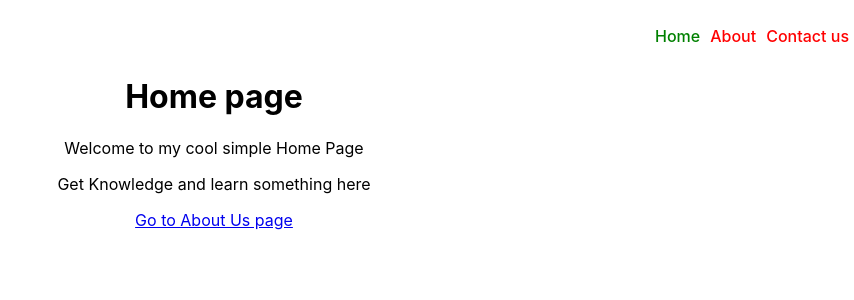
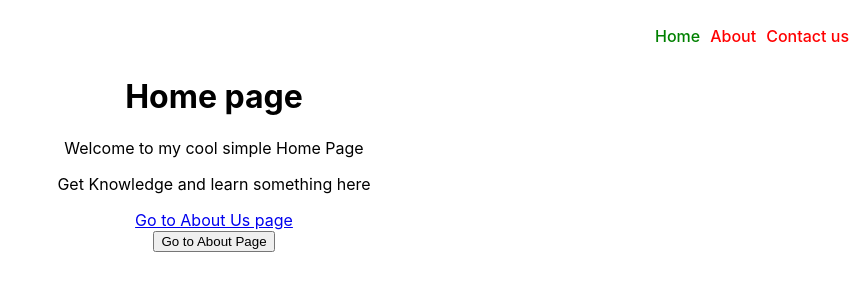
Before and after one commit to codeAlok/React_router_prct, a React (Create React App) app: page / in a window 1280 px wide. Shown: the top 300 px of the page, without its empty margins (426-1280 px from the left). Built offline with nearby package versions, Linux system fonts and the light colour scheme.

Commit message:
navigate

```diff
--- a/src/components/Home.js
+++ b/src/components/Home.js
@@ -1,12 +1,17 @@
-import { Link } from "react-router-dom";
+import { Link, useNavigate } from "react-router-dom";
 
 function Home() {
+    const navigate = useNavigate();
+
     return (
         <>
             <h1>Home page</h1>
             <p>Welcome to my cool simple Home Page</p>
             <p>Get Knowledge and learn something here</p>
             <Link to="/about"> Go to About Us page</Link>
+
+            <br />
+            <button onClick={() => navigate('/about')}>Go to About Page</button>
         </>
     )
 }
```
